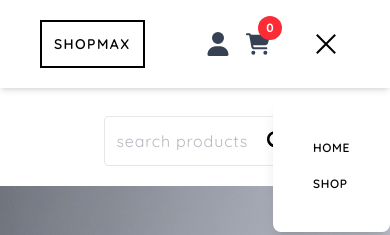
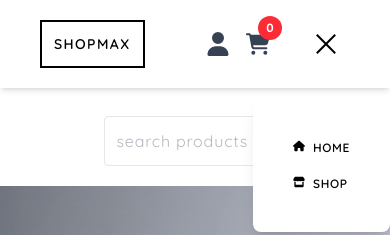
Before and after one commit to bentleyminwa/shopmax_ecommerce, a React (Vite) app: page / in a window 390 px wide. Both pictures are taken after a click on the button 326 px from the left and 44 px from the top of the page. Shown: the top 235 px of the page. Built offline with nearby package versions, Linux system fonts and the light colour scheme; no server answers.

Commit message:
Enhanced Navbar HamburgerComponent with icon integration and hover effects for improved navigation

```diff
--- a/src/shared/components/Navbar/HamburgerComponent.tsx
+++ b/src/shared/components/Navbar/HamburgerComponent.tsx
@@ -25,7 +25,13 @@ const HamburgerComponent = () => {
             <ul className="flex flex-col gap-5 text-xs text-jet font-semibold tracking-wider">
               {menuItems.map((item) => (
                 <li>
-                  <Link to={item.path}>{item.name}</Link>
+                  <Link
+                    to={item.path}
+                    className="flex gap-2 hover:scale-110 transition duration-200 ease-in-out"
+                  >
+                    <span className="">{item.icon}</span>
+                    <span>{item.name}</span>
+                  </Link>
                 </li>
               ))}
             </ul>
```
